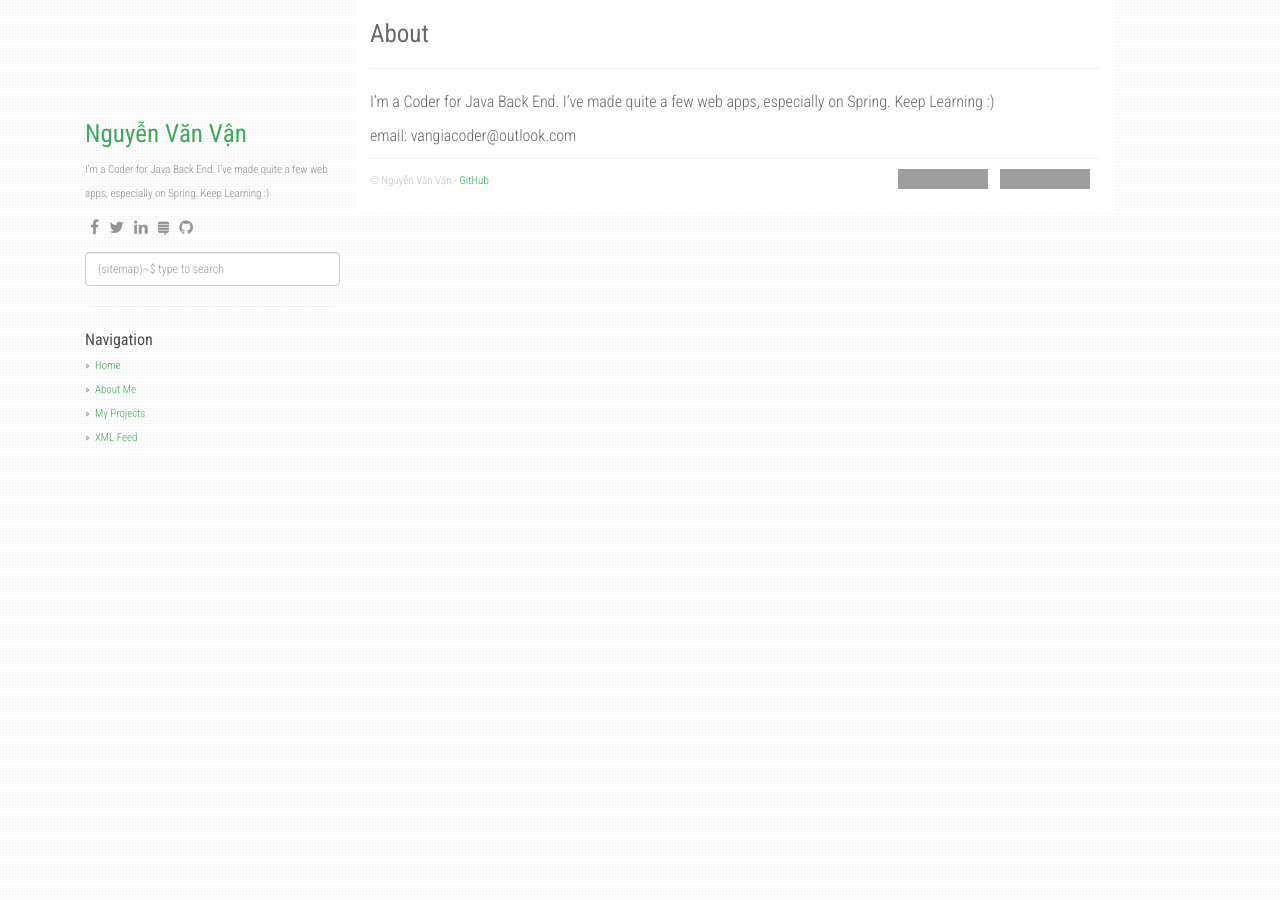
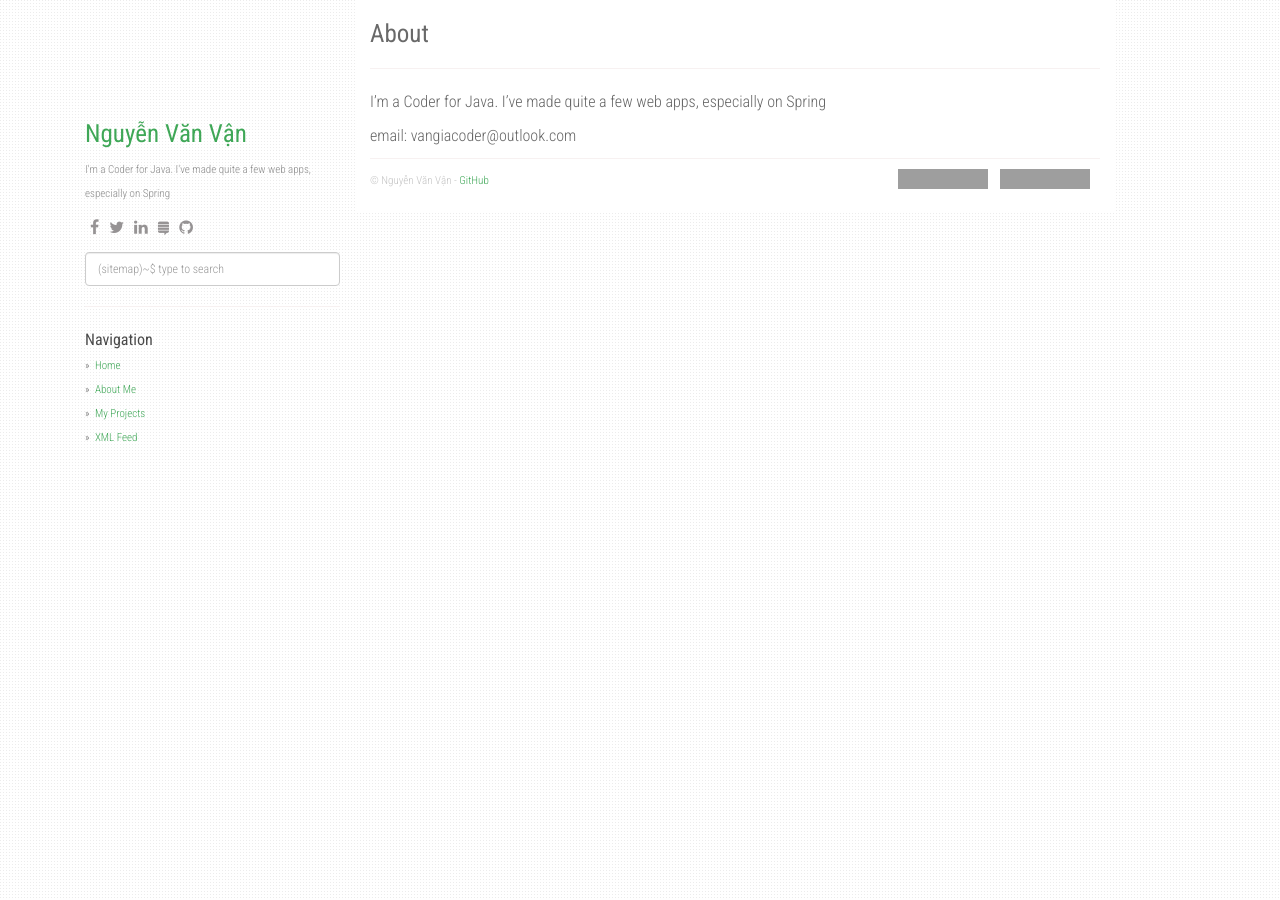
Before and after one commit to vegetaz/vegetaz.github.io, a Jekyll site: the page built from about.md, in a window 1280 px wide. Built offline with Jekyll 4.4.1, drawn with Linux system fonts in a browser that asks for light colours; nearby versions of some CDN libraries; grey boxes are pictures that could not be loaded.

Commit message:
I'm a Coder for Java. I've made quite a few web apps, especially on Spring

```diff
--- a/_config.yml
+++ b/_config.yml
@@ -2,7 +2,7 @@ title: Vận Già Blog
 description: Nơi chia sẻ những lượm lặt của Vận Già
 author: Nguyễn Văn Vận
 github: https://github.com/vegetaz
-about: I'm a Coder for Java Back End. I've made quite a few web apps, especially on Spring. Keep Learning :)
+about: I'm a Coder for Java. I've made quite a few web apps, especially on Spring
 disqus_shortname: vegetaz
 google_analytics: G-CTNX87JXNZ
 
--- a/about.md
+++ b/about.md
@@ -4,6 +4,6 @@ title: About
 permalink: /about/
 ---
 
-I'm a Coder for Java Back End. I've made quite a few web apps, especially on Spring. Keep Learning :)
+I'm a Coder for Java. I've made quite a few web apps, especially on Spring
 
 email: vangiacoder@outlook.com
```
